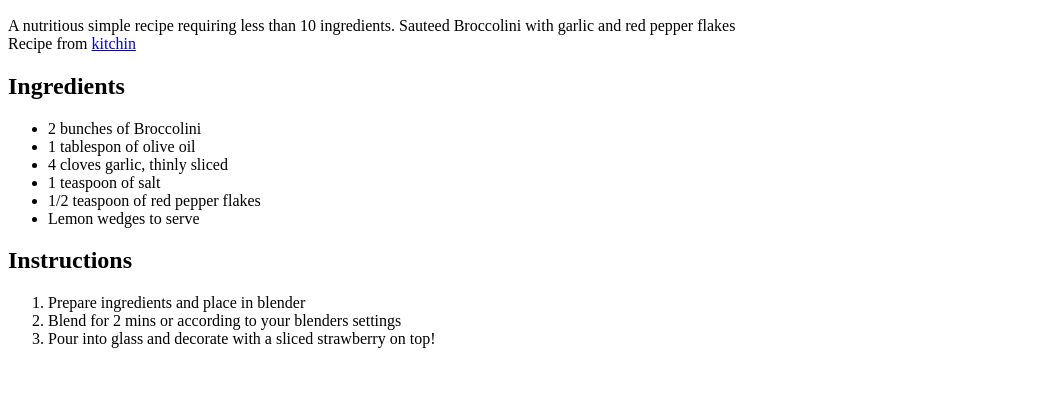
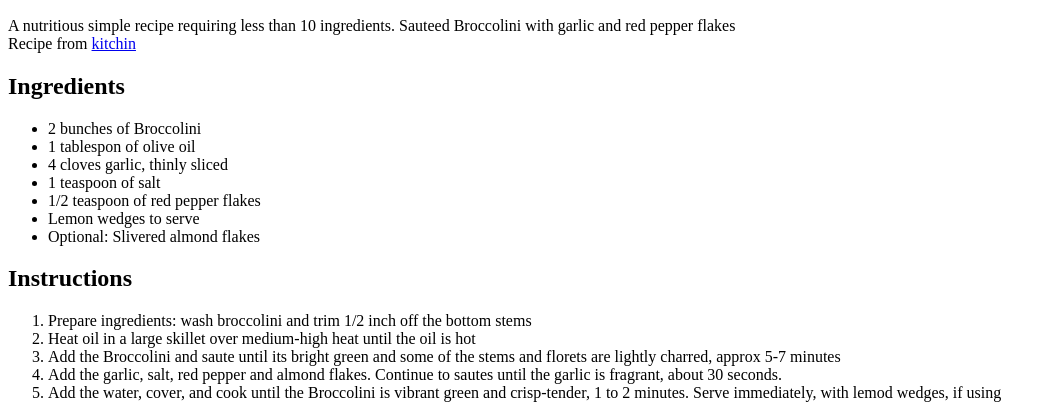
Before and after one commit to RoJo4/odin-recipes, a plain HTML site: page recipes/broccolini.html in a window 1280 px wide. Shown: the part 434-852 px from the top of the page, without its empty margins (0-1056 px from the left). Before the commit the page ends 800 px from the top, so only its background shows below. Drawn offline with Linux system fonts and the light colour scheme.

Commit message:
Trying to update gitHub with changes for practice

```diff
--- a/recipes/broccolini.html
+++ b/recipes/broccolini.html
@@ -27,13 +27,16 @@
                 <li>1 teaspoon of salt</li>
                 <li>1/2 teaspoon of red pepper flakes</li>
                 <li>Lemon wedges to serve</li>
+                <li>Optional: Slivered almond flakes</li>
             </ul>
 
         <h2>Instructions</h2>
             <ol>
-                <li>Prepare ingredients and place in blender</li>
-                <li>Blend for 2 mins or according to your blenders settings</li>
-                <li>Pour into glass and decorate with a sliced strawberry on top!</li>
+                <li>Prepare ingredients: wash broccolini and trim 1/2 inch off the bottom stems</li>
+                <li>Heat oil in a large skillet over medium-high heat until the oil is hot</li>
+                <li>Add the Broccolini and saute until its bright green and some of the stems and florets are lightly charred, approx 5-7 minutes</li>
+                <li>Add the garlic, salt, red pepper and almond flakes. Continue to sautes until the garlic is fragrant, about 30 seconds.</li>
+                <li>Add the water, cover, and cook until the Broccolini is vibrant green and crisp-tender, 1 to 2 minutes. Serve immediately, with lemod wedges, if using</li>
             </ol>
 
 
```
